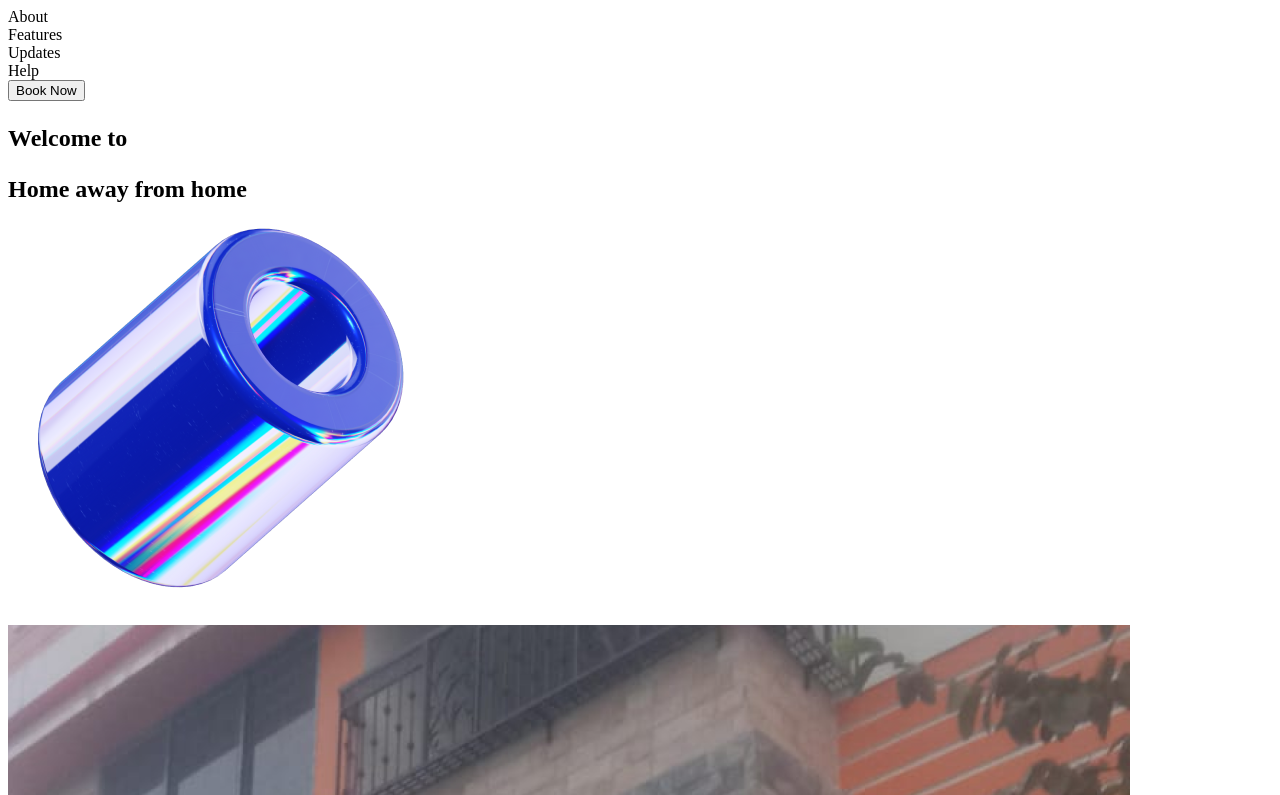
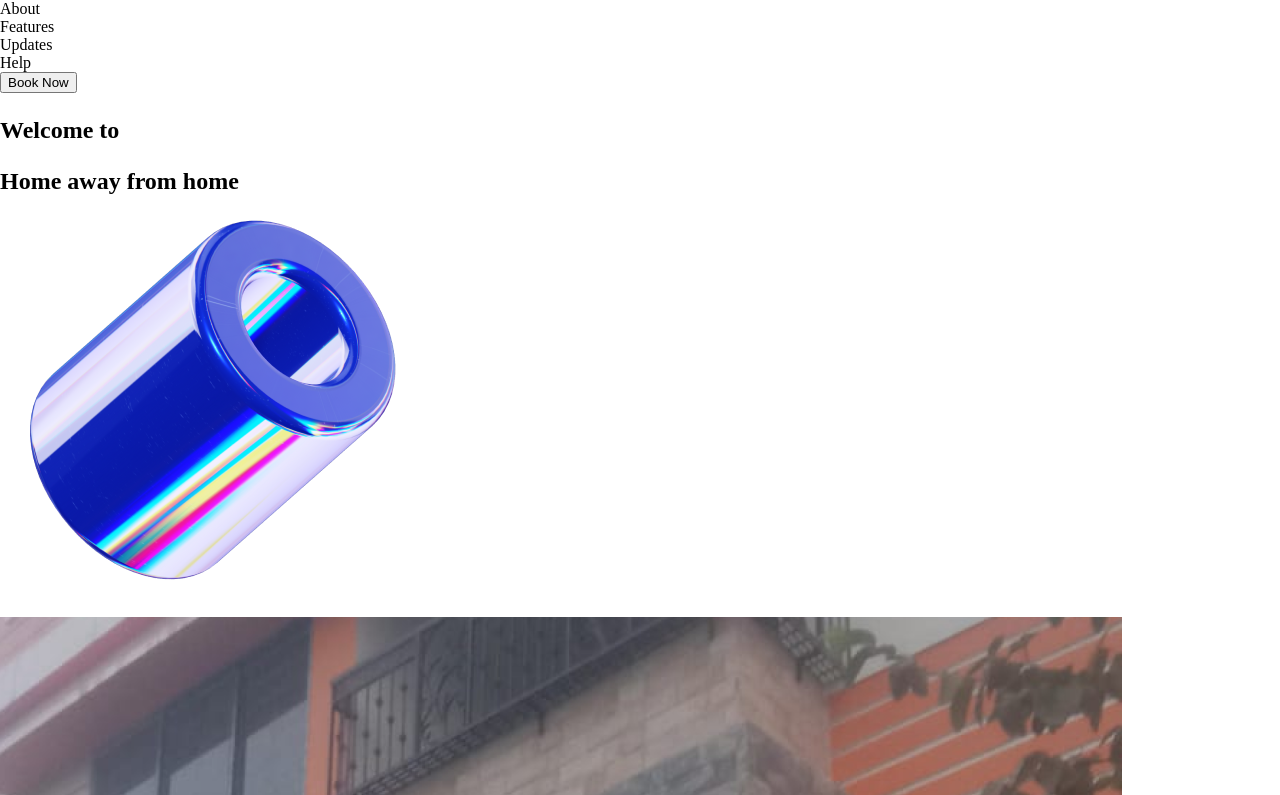
Before and after one commit to Bdkzzz/KnH-Homestays, a website built with Parcel: page index.html in a window 1280 px wide. Shown: the part 88-883 px from the top of the page. Built offline with nearby package versions, Linux system fonts and the light colour scheme; files whose address does not match are found by name.

Commit message:
css error change

```diff
--- a/global.css
+++ b/global.css
@@ -1,4 +1,4 @@
-*body {
+body {
   margin: 0;
   line-height: normal;
   }
```
